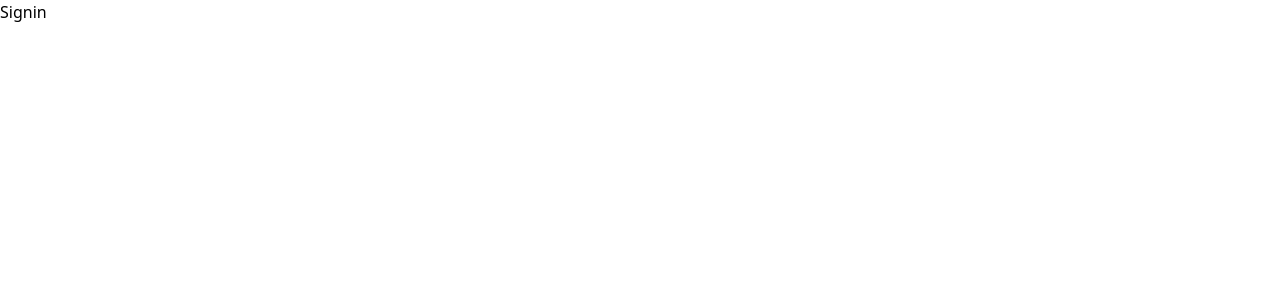
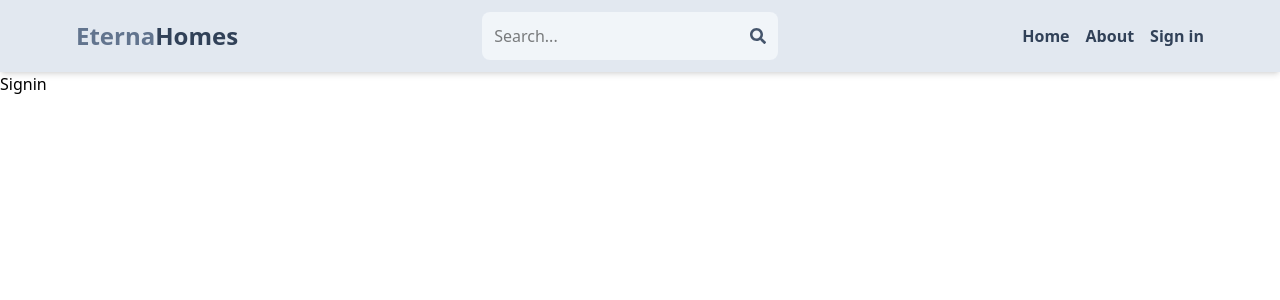
Before and after one commit to DHARA915/Mern-estate, a React (Vite) app in the folder client/: page /sign-in in a window 1280 px wide. Shown: the top 300 px of the page. Built offline with nearby package versions, Linux system fonts and the light colour scheme.

Commit message:
create header component

```diff
--- a/client/package.json
+++ b/client/package.json
@@ -13,6 +13,7 @@
     "@tailwindcss/vite": "^4.0.10",
     "react": "^19.0.0",
     "react-dom": "^19.0.0",
+    "react-icons": "^5.5.0",
     "react-router-dom": "^7.2.0"
   },
   "devDependencies": {
--- a/client/src/App.jsx
+++ b/client/src/App.jsx
@@ -5,10 +5,12 @@
 import Signup from './pages/Signup'
 import About from './pages/About'
 import Profile from './pages/Profile'
+import Header from './Components/Header'
 
 
 const App = () => {
   return <BrowserRouter>
+  <Header/>
   <Routes>
     <Route  path="/" element={<Home/>} />
     <Route  path="/sign-in" element={<Signin/>} />
--- /dev/null
+++ b/client/src/Components/Header.jsx
@@ -0,0 +1,37 @@
+import React from 'react'
+import { FaSearch} from 'react-icons/fa';
+import { Link } from 'react-router-dom';
+
+
+const Header = () => {
+  return (
+    <header className='bg-slate-200 shadow-md  '>
+ <div className='flex justify-between items-center max-w-6xl mx-auto p-3'>
+    <Link to="/">
+    <h1 className='font-bold text-xl sm:text-2xl flex flex-wrap'>
+        <span className='text-slate-500'>Eterna</span>
+        <span className='text-slate-700'>Homes</span>
+    </h1>
+    </Link>
+
+
+    <form action="" className='bg-slate-100 p-3 rounded-lg flex items-center'>
+        <input  type="text" placeholder='Search...' className='bg-transparent focus:outline-none w-24 sm:w-64' />
+        <FaSearch className='text-slate-600'/>
+    </form>
+
+    <ul className='flex gap-4 text-slate-700 font-semibold cursor-default'>
+      <Link to="/"><li className='hidden sm:inline hover:underline'>Home</li></Link>
+       <Link to="/about"><li className='hidden sm:inline hover:underline' >About</li>
+       </Link>
+        <Link to="/sign-in" className='hover:underline'><li>Sign in</li>
+        </Link>
+    </ul>
+ </div>
+
+
+    </header>
+  )
+}
+
+export default Header
```
Also changed, not shown: 1 other file (tests, documents, lock files or other folders).
